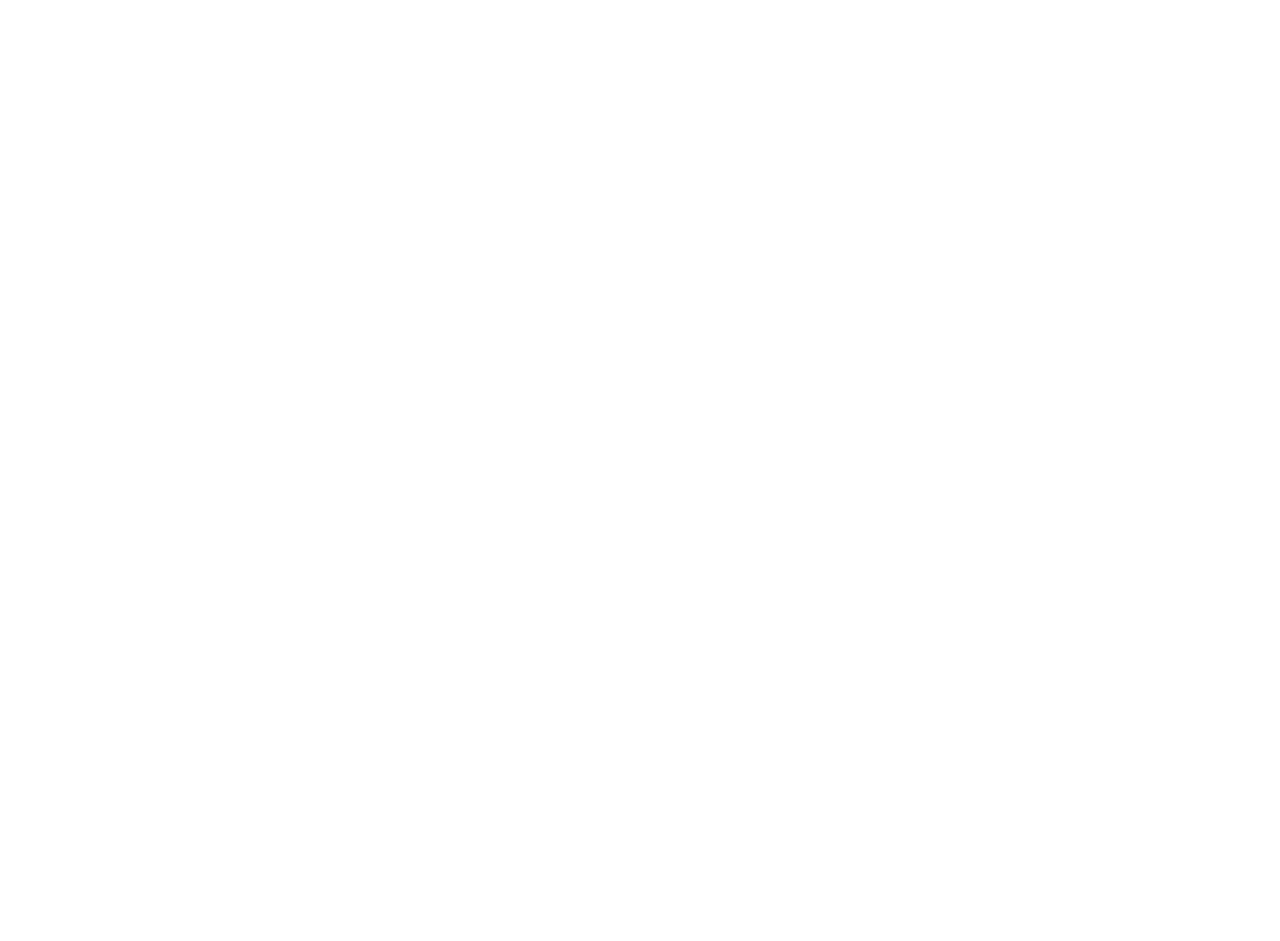
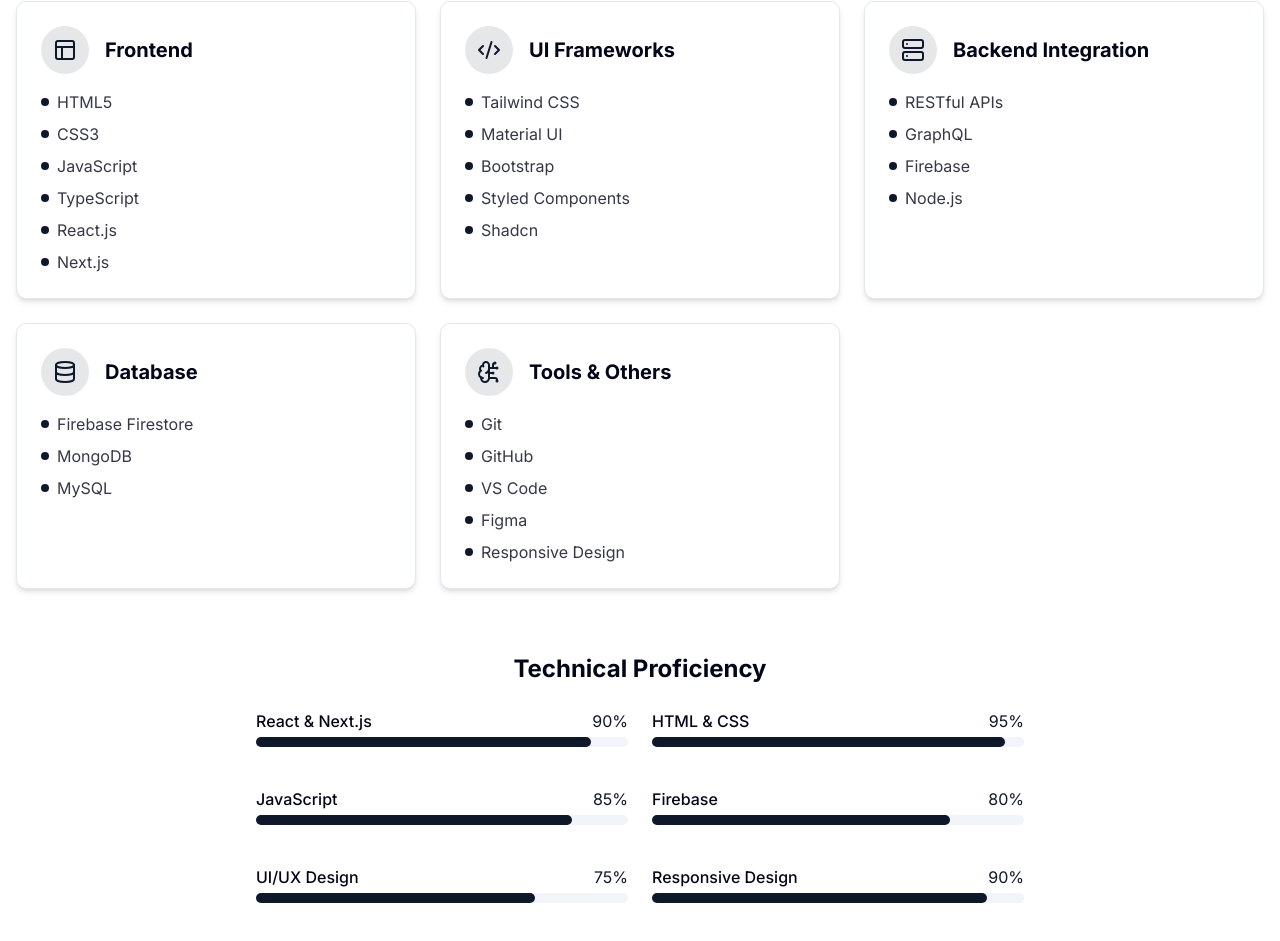
Before and after one commit to bilalvakani/portfolio, a Next.js app: page / in a window 1280 px wide. Shown: the part 1751-2692 px from the top of the page. Before the commit the page ends 1508 px from the top, so only its background shows below. Built offline with nearby package versions, Linux system fonts and the light colour scheme.

Commit message:
skill.tsx

```diff
--- a/app/page.tsx
+++ b/app/page.tsx
@@ -105,7 +105,7 @@
 import Navbar from "@/components/navbar"
 import Hero from "@/components/hero"
 import About from "@/components/about"
-// import Skills from "@/components/skills"
+import Skills from "@/components/skills"
 // import Projects from "@/components/projects"
 // import Contact from "@/components/contact"
 // import Footer from "@/components/footer"
@@ -118,8 +118,8 @@ export default function Home() {
       <Navbar />
       <Hero />
       <About />
-      {/* <Skills />
-      <Projects />
+       <Skills />
+      {/* <Projects />
       <Contact />
       <Footer /> */}
     </main>
--- /dev/null
+++ b/components/skills.tsx
@@ -0,0 +1,138 @@
+"use client"
+
+import { motion } from "framer-motion"
+import { useInView } from "react-intersection-observer"
+import { Code2Icon, DatabaseIcon, LayoutIcon, ServerIcon, BrainCircuitIcon, FlameIcon } from "lucide-react"
+
+export default function Skills() {
+  const [ref, inView] = useInView({
+    triggerOnce: true,
+    threshold: 0.1,
+  })
+
+  const skills = [
+    {
+      category: "Frontend",
+      icon: <LayoutIcon className="h-6 w-6" />,
+      items: ["HTML5", "CSS3", "JavaScript", "TypeScript", "React.js", "Next.js"],
+    },
+    {
+      category: "UI Frameworks",
+      icon: <Code2Icon className="h-6 w-6" />,
+      items: ["Tailwind CSS", "Material UI", "Bootstrap", "Styled Components","Shadcn"],
+    },
+    {
+      category: "Backend Integration",
+      icon: <ServerIcon className="h-6 w-6" />,
+      items: ["RESTful APIs", "GraphQL", "Firebase", "Node.js"],
+    },
+    {
+      category: "Database",
+      icon: <DatabaseIcon className="h-6 w-6" />,
+      items: ["Firebase Firestore", "MongoDB", "MySQL"],
+    },
+    {
+      category: "Tools & Others",
+      icon: <BrainCircuitIcon className="h-6 w-6" />,
+      items: ["Git", "GitHub", "VS Code", "Figma", "Responsive Design"],
+    },
+
+  ]
+
+  const containerVariants = {
+    hidden: { opacity: 0 },
+    visible: {
+      opacity: 1,
+      transition: {
+        staggerChildren: 0.1,
+      },
+    },
+  }
+
+  const itemVariants = {
+    hidden: { opacity: 0, y: 20 },
+    visible: { opacity: 1, y: 0, transition: { duration: 0.5 } },
+  }
+
+  return (
+    <section id="skills" className="py-20" ref={ref}>
+      <div className="container mx-auto px-4">
+        <motion.div
+          initial={{ opacity: 0, y: 20 }}
+          animate={inView ? { opacity: 1, y: 0 } : { opacity: 0, y: 20 }}
+          transition={{ duration: 0.5 }}
+          className="text-center mb-12"
+        >
+          <h2 className="text-3xl md:text-4xl font-bold mb-2">My Skills</h2>
+          <div className="w-20 h-1 bg-primary mx-auto mb-4"></div>
+          <p className="text-foreground/80 max-w-2xl mx-auto">
+            I've worked with a variety of technologies in the web development world. Here are my main areas of
+            expertise:
+          </p>
+        </motion.div>
+
+        <motion.div
+          variants={containerVariants}
+          initial="hidden"
+          animate={inView ? "visible" : "hidden"}
+          className="grid grid-cols-1 sm:grid-cols-2 lg:grid-cols-3 gap-4 sm:gap-6"
+        >
+          {skills.map((skill, index) => (
+            <motion.div
+              key={index}
+              variants={itemVariants}
+              className="bg-card rounded-lg p-4 sm:p-6 shadow-md border border-border hover:border-primary/50 transition-all duration-300 hover:shadow-lg"
+            >
+              <div className="flex items-center mb-3 sm:mb-4">
+                <div className="p-2 sm:p-3 rounded-full bg-primary/10 text-primary mr-3 sm:mr-4">{skill.icon}</div>
+                <h3 className="text-lg sm:text-xl font-bold">{skill.category}</h3>
+              </div>
+              <ul className="space-y-1 sm:space-y-2">
+                {skill.items.map((item, idx) => (
+                  <li key={idx} className="flex items-center">
+                    <div className="w-1.5 h-1.5 sm:w-2 sm:h-2 rounded-full bg-primary mr-2"></div>
+                    <span className="text-foreground/80 text-sm sm:text-base">{item}</span>
+                  </li>
+                ))}
+              </ul>
+            </motion.div>
+          ))}
+        </motion.div>
+
+        <motion.div
+          initial={{ opacity: 0, y: 20 }}
+          animate={inView ? { opacity: 1, y: 0 } : { opacity: 0, y: 20 }}
+          transition={{ duration: 0.5, delay: 0.6 }}
+          className="mt-12 sm:mt-16 text-center"
+        >
+          <h3 className="text-xl sm:text-2xl font-bold mb-4 sm:mb-6">Technical Proficiency</h3>
+          <div className="grid grid-cols-1 md:grid-cols-2 gap-4 sm:gap-6 max-w-3xl mx-auto px-2 sm:px-0">
+            {[
+              { name: "React & Next.js", percentage: 90 },
+              { name: "HTML & CSS", percentage: 95 },
+              { name: "JavaScript", percentage: 85 },
+              { name: "Firebase", percentage: 80 },
+              { name: "UI/UX Design", percentage: 75 },
+              { name: "Responsive Design", percentage: 90 },
+            ].map((skill, index) => (
+              <div key={index} className="mb-3 sm:mb-4">
+                <div className="flex justify-between mb-1">
+                  <span className="font-medium text-sm sm:text-base">{skill.name}</span>
+                  <span className="text-primary text-sm sm:text-base">{skill.percentage}%</span>
+                </div>
+                <div className="w-full bg-muted rounded-full h-2 sm:h-2.5">
+                  <motion.div
+                    initial={{ width: 0 }}
+                    animate={inView ? { width: `${skill.percentage}%` } : { width: 0 }}
+                    transition={{ duration: 1, delay: 0.8 + index * 0.1 }}
+                    className="bg-primary h-2 sm:h-2.5 rounded-full"
+                  ></motion.div>
+                </div>
+              </div>
+            ))}
+          </div>
+        </motion.div>
+      </div>
+    </section>
+  )
+}
```
